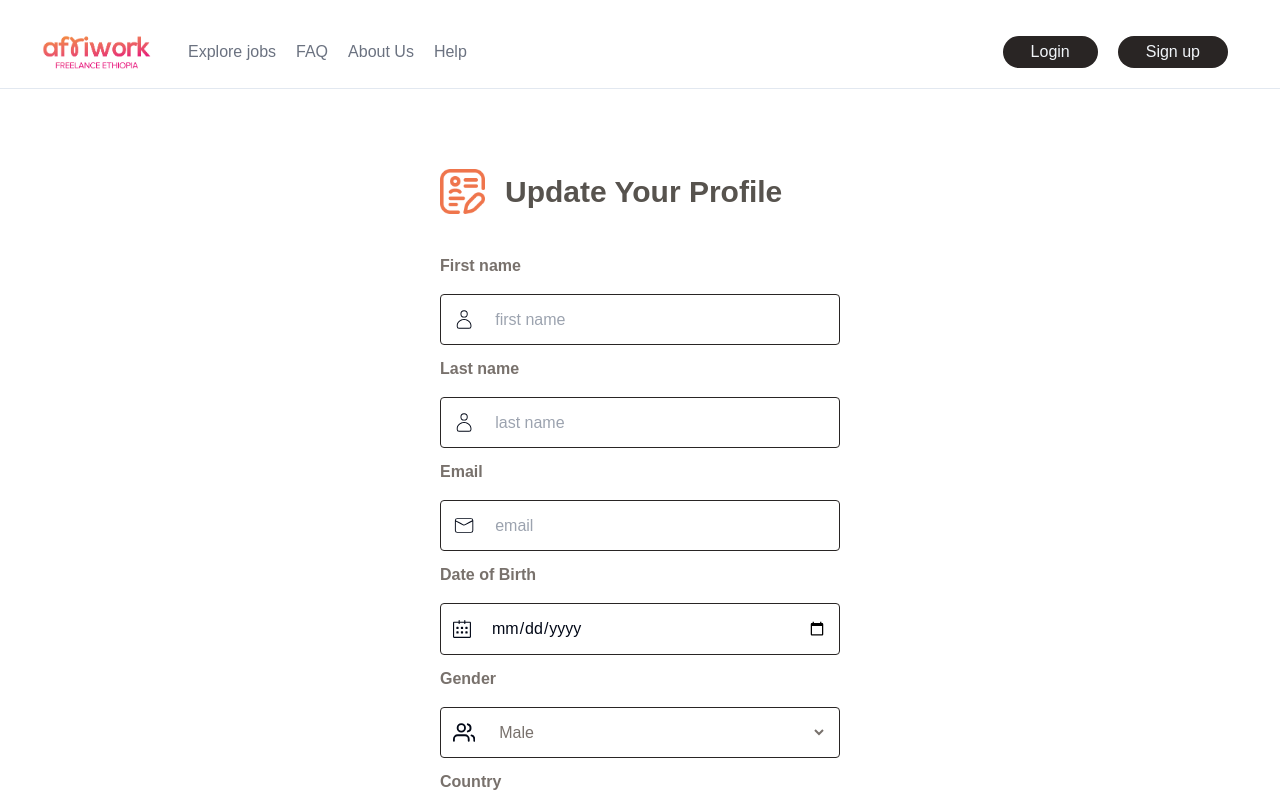
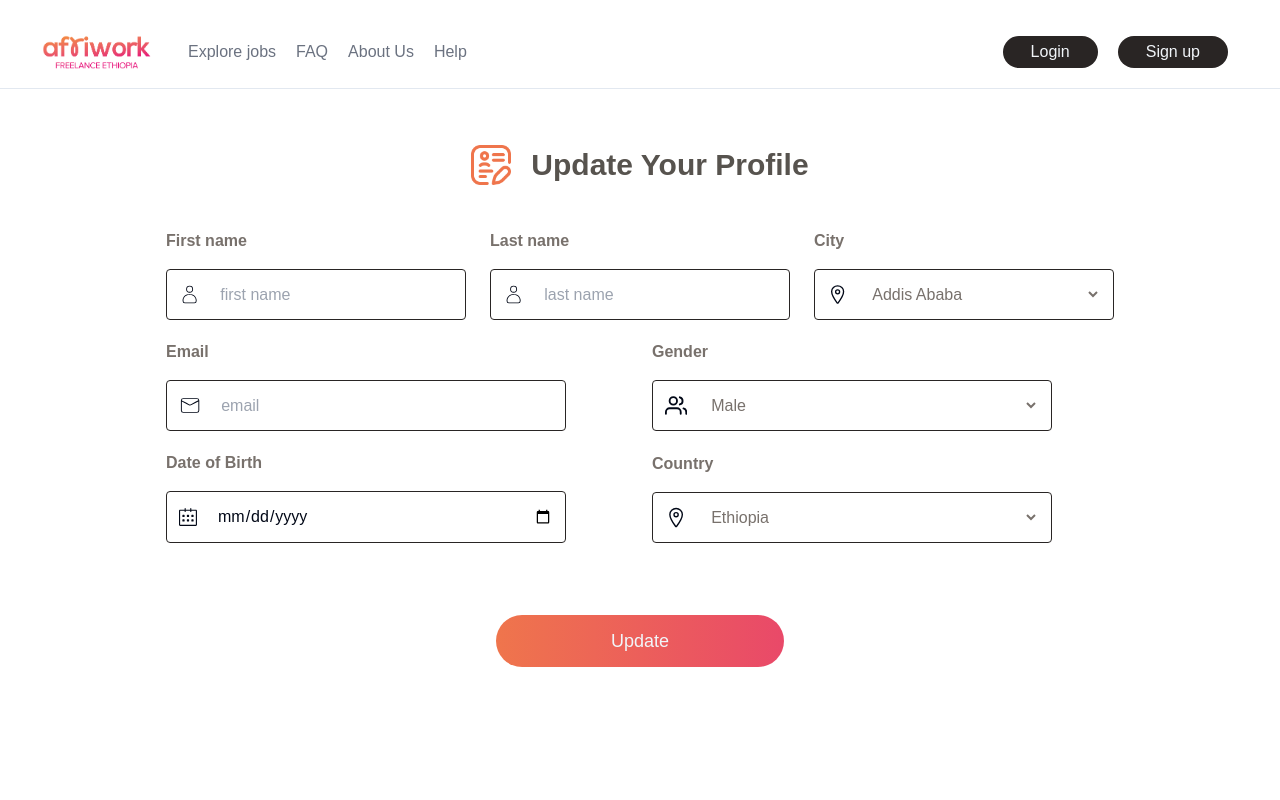
Before and after one commit to hariyebk/freelance-ethiopia-clone, a React (Vite) app: page /profile/1/edit-userDetails in a window 1280 px wide. Built offline with nearby package versions, Linux system fonts and the light colour scheme.

Commit message:
perfectly styled form

```diff
--- a/src/globals.css
+++ b/src/globals.css
@@ -130,6 +130,9 @@
     .profile_container {
         @apply w-full mt-5 pl-10 flex flex-col items-start
     }
+    .form_container {
+        @apply flex max-lg:flex-col flex-1 items-center justify-between gap-6 mb-5
+    }
     /* .common-container {
         @apply flex flex-col flex-1 items-center gap-10 overflow-scroll py-10 px-5 md:px-8 lg:p-14 custom-scrollbar;
     } */
--- a/src/pages/Register.tsx
+++ b/src/pages/Register.tsx
@@ -7,7 +7,7 @@ export default function Register() {
             <UserForm newUser={true} FormHeader={
                 <FormHeader imageAddress="/Icons/edit-profile.png" title="Create Your Account" />
             } FormButtons={
-                <button type="submit" className="mt-10 flex justify-center bg-stone-800 max-lg:px-16 px-16 max-lg:py-2 py-3 text-slate-100 text-lg rounded-full"> Register </button>
+                <button type="submit" className="w-72 mt-10 mx-auto flex justify-center bg-gradient-to-r from-primary to-secondary max-lg:px-16 px-16 max-lg:py-2 py-3 text-slate-100 text-lg rounded-full"> Register </button>
             }/>
         </section>
     )
--- a/src/shared/Forms/UserForm.tsx
+++ b/src/shared/Forms/UserForm.tsx
@@ -51,7 +51,11 @@ export default function UserForm({user, newUser, FormHeader, FormButtons} : User
         <section className="w-full min-h-screen flex items-start justify-center mt-10 mb-20">
             <Form {...form}>
                 <form onSubmit={form.handleSubmit(onSubmit)} className="flex flex-col justify-start gap-3">
+                    <div className="flex justify-center">
                         {FormHeader}
+                    </div>
+                    <main className="mt-4">
+                        <div className="form_container">
                             {/* FIRSTNAME */}
                             <FormField
                             control={form.control}
@@ -60,7 +64,7 @@ export default function UserForm({user, newUser, FormHeader, FormButtons} : User
                                 <FormItem className="flex flex-1 flex-col justify-start gap-2 w-full">
                                 <FormLabel className="text-base text-stone-500 font-semibold font-palanquin"> First name </FormLabel>
                                 <FormControl className="no-foucs">
-                        <div className="border border-stone-800 p-3 rounded max-lg:w-[300px] w-[400px] flex flex-1 items-center  max-lg:mx-auto gap-5">
+                                <div className="border border-stone-800 p-3 rounded max-lg:w-[300px] w-[300px] flex flex-1 items-center  max-lg:mx-auto gap-5">
                                     <CiUser style = {{fontSize: "25px"}} />
                                     <input type="text" placeholder="first name" className="w-full no-autofill outline-none" {...field}/>
                                 </div>
@@ -77,7 +81,7 @@ export default function UserForm({user, newUser, FormHeader, FormButtons} : User
                                 <FormItem className="flex flex-1 flex-col justify-start gap-2 w-full">
                                 <FormLabel className="text-base text-stone-500 font-semibold font-palanquin"> Last name </FormLabel>
                                 <FormControl className="no-foucs">
-                        <div className="border border-stone-800 p-3 rounded max-lg:w-[300px] w-[400px] flex flex-1 items-center  max-lg:mx-auto gap-5">
+                                <div className="border border-stone-800 p-3 rounded max-lg:w-[300px] w-[300px] flex flex-1 items-center  max-lg:mx-auto gap-5">
                                     <CiUser style = {{fontSize: "25px"}} />
                                     <input type="text" placeholder="last name" className="w-full no-autofill outline-none" {...field}/>
                                 </div>
@@ -86,6 +90,31 @@ export default function UserForm({user, newUser, FormHeader, FormButtons} : User
                                 </FormItem>
                             )}
                             />
+                             {/* CITY */}
+                            <FormField
+                            control={form.control}
+                            name="city"
+                            render={({ field }) => (
+                                <FormItem className="flex flex-1 flex-col justify-start gap-2 w-full">
+                                <FormLabel className="text-base text-stone-500 font-semibold font-palanquin"> City </FormLabel>
+                                <FormControl className="no-foucs">
+                                <div className="border border-stone-800 p-3 rounded max-lg:w-[300px] w-[300px] flex flex-1 items-center  max-lg:mx-auto gap-5">
+                                    <IoLocationOutline style = {{fontSize: "25px"}} />
+                                    <select className="w-full no-autofill outline-none text-base text-stone-500 font-palanquin" {...field}>
+                                        {cities.map((city) => {
+                                            return (
+                                                <option key={city.value} value={city.value}> {city.label} </option>
+                                            )
+                                        })}
+                                    </select>
+                                </div>
+                                </FormControl>
+                                <FormMessage  className='text-sm text-red-500' />
+                                </FormItem>
+                            )}
+                            />
+                        </div>
+                        <div className="form_container mt-3">
                             {/* Email */}
                             <FormField
                             control={form.control}
@@ -103,8 +132,9 @@ export default function UserForm({user, newUser, FormHeader, FormButtons} : User
                                 </FormItem>
                             )}
                             />
-                    {/* Password */}
-                    {newUser && <FormField
+                            {newUser ? (
+                            // PASSWORD
+                            <FormField
                                 control={form.control}
                                 name="password"
                                 render={({ field }) => (
@@ -119,25 +149,8 @@ export default function UserForm({user, newUser, FormHeader, FormButtons} : User
                                     <FormMessage  className='text-sm text-red-500' />
                                     </FormItem>
                                 )}
-                    />}
-                    {/* BIRTHDATE */}
-                    <FormField
-                    control={form.control}
-                    name="birthDate"
-                    render={({ field }) => (
-                        <FormItem className="flex flex-1 flex-col justify-start gap-2 w-full">
-                        <FormLabel className="text-base text-stone-500 font-semibold font-palanquin"> Date of Birth </FormLabel>
-                        <FormControl className="no-foucs">
-                        <div className="border border-stone-800 p-3 rounded max-lg:w-[300px] w-[400px] flex flex-1 items-center  max-lg:mx-auto gap-5">
-                            <SlCalender style = {{fontSize: "20px"}} />
-                            <input type="Date" className="w-full no-autofill outline-none" {...field}/>
-                        </div>
-                        </FormControl>
-                        <FormMessage  className='text-sm text-red-500' />
-                        </FormItem>
-                    )}
-                    />
-                    {/* GENDER */}
+                            />) : (
+                                // GENDER
                                 <FormField
                                 control={form.control}
                                 name="gender"
@@ -151,6 +164,26 @@ export default function UserForm({user, newUser, FormHeader, FormButtons} : User
                                             <option value="male" className="p-3"> Male </option>
                                             <option value="female" className="p-3"> Female </option>
                                         </select>
+                                    </div>
+                                    </FormControl>
+                                    <FormMessage  className='text-sm text-red-500' />
+                                    </FormItem>
+                                )}
+                                />
+                            )}
+                        </div>
+                        <div className="form_container mt-3">
+                            {/* BIRTHDATE */}
+                            <FormField
+                            control={form.control}
+                            name="birthDate"
+                            render={({ field }) => (
+                                <FormItem className="flex flex-1 flex-col justify-start gap-2 w-full">
+                                <FormLabel className="text-base text-stone-500 font-semibold font-palanquin"> Date of Birth </FormLabel>
+                                <FormControl className="no-foucs">
+                                <div className="border border-stone-800 p-3 rounded max-lg:w-[300px] w-[400px] flex flex-1 items-center  max-lg:mx-auto gap-5">
+                                    <SlCalender style = {{fontSize: "20px"}} />
+                                    <input type="Date" className="w-full no-autofill outline-none" {...field}/>
                                 </div>
                                 </FormControl>
                                 <FormMessage  className='text-sm text-red-500' />
@@ -180,29 +213,8 @@ export default function UserForm({user, newUser, FormHeader, FormButtons} : User
                                 </FormItem>
                             )}
                             />
-                    {/* CITY */}
-                    <FormField
-                    control={form.control}
-                    name="city"
-                    render={({ field }) => (
-                        <FormItem className="flex flex-1 flex-col justify-start gap-2 w-full">
-                        <FormLabel className="text-base text-stone-500 font-semibold font-palanquin"> City </FormLabel>
-                        <FormControl className="no-foucs">
-                        <div className="border border-stone-800 p-3 rounded max-lg:w-[300px] w-[400px] flex flex-1 items-center  max-lg:mx-auto gap-5">
-                            <IoLocationOutline style = {{fontSize: "25px"}} />
-                            <select className="w-full no-autofill outline-none text-base text-stone-500 font-palanquin" {...field}>
-                                {cities.map((city) => {
-                                    return (
-                                        <option key={city.value} value={city.value}> {city.label} </option>
-                                    )
-                                })}
-                            </select>
                         </div>
-                        </FormControl>
-                        <FormMessage  className='text-sm text-red-500' />
-                        </FormItem>
-                    )}
-                    />
+                    </main>
                     {FormButtons}
                 </form>
             </Form>
--- a/src/shared/Profile/EditPages/EditUserDetails.tsx
+++ b/src/shared/Profile/EditPages/EditUserDetails.tsx
@@ -3,12 +3,12 @@ import FormHeader from "../../pieces/FormHeader";
 
 export default function EditUserDetails() {
     return (
-        <section className="w-full min-h-screen mt-10">
+        <section className="w-full min-h-screen">
             <div className="mx-48 flex flex-col flex-1 items-start">
                 <UserDetailsForm newUser={false} FormHeader={
                     <FormHeader imageAddress="/Icons/edit-profile.png" title="Update Your Profile" />
                 } FormButtons={
-                    <button type="submit" className="mt-10 flex justify-center bg-stone-800 max-lg:px-16 px-16 max-lg:py-2 py-3 text-slate-100 text-lg rounded-full"> Register </button>
+                    <button type="submit" className="w-72 mt-10 mx-auto flex justify-center bg-gradient-to-r from-primary to-secondary max-lg:px-16 px-16 max-lg:py-2 py-3 text-slate-100 text-lg rounded-full"> Update </button>
                 }/>
             </div>
         </section>
--- a/src/shared/pieces/FormHeader.tsx
+++ b/src/shared/pieces/FormHeader.tsx
@@ -1,4 +1,3 @@
-
 interface FormHeaderProps {
     title: string,
     imageAddress: string
@@ -6,9 +5,9 @@ interface FormHeaderProps {
 
 export default function FormHeader({title, imageAddress}: FormHeaderProps) {
     return (
-        <div className="mb-7 flex items-center gap-5">
-            <img src={imageAddress} width={45} height={45} alt="form-icon"/>
-            <h2 className="text-3xl text-stone-600 font-palanquin font-bold "> {title} </h2>
+        <div className="flex items-center gap-5 max-lg:mt-10 my-4">
+            <img src={imageAddress} width={40} height={40} alt="form-icon"/>
+            <h2 className="max-lg:text-2xl text-3xl text-stone-600 font-palanquin font-bold "> {title} </h2>
         </div>
     )
 }
```
Also changed, not shown: src/lib/validation/index.ts (line endings or trailing spaces). Lines whose indentation alone changed are shown as unchanged.
